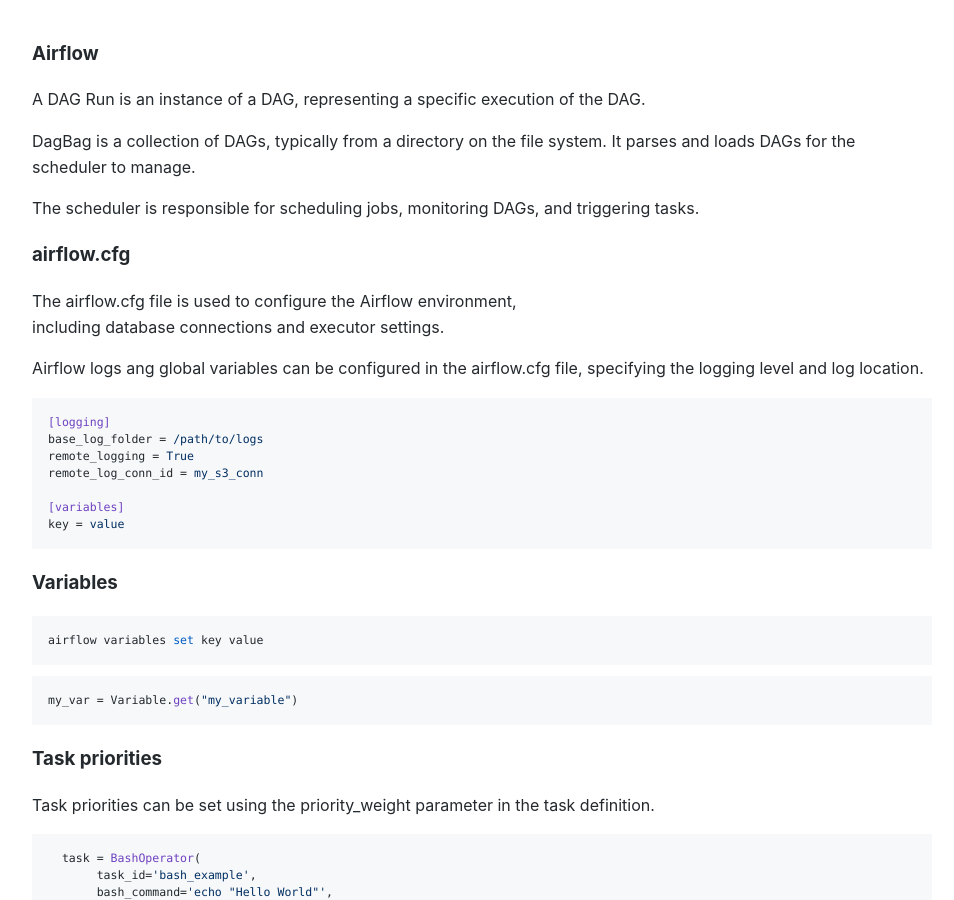
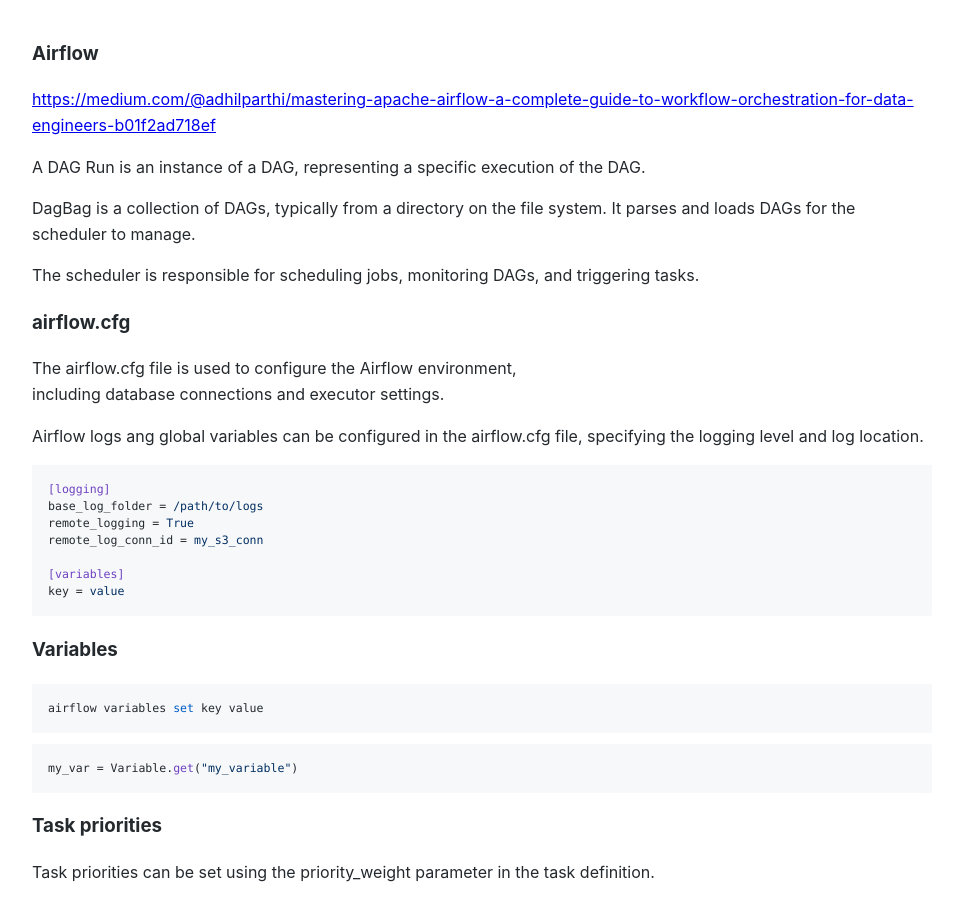
Before and after one commit to Michael-Lubinsky/michael-lubinsky.github.com, a Jekyll site: the page built from airflow/airflow.md, in a window 1280 px wide and 900 px high. Shown: the whole window, without its empty margins (158-1112 px from the left). Built offline with Jekyll 4.4.1, drawn with Linux system fonts in a browser that asks for light colours; our own code applies the rules of GitHub Pages for plain Markdown files.

Commit message:
Update airflow.md

```diff
--- a/airflow/airflow.md
+++ b/airflow/airflow.md
@@ -15,6 +15,8 @@
 https://medium.com/apache-airflow/how-to-install-apache-airflow-3-0-using-docker-a-complete-guide-febf1bb3204d
 -->
 ### Airflow
+
+<https://medium.com/@adhilparthi/mastering-apache-airflow-a-complete-guide-to-workflow-orchestration-for-data-engineers-b01f2ad718ef>
 
 A DAG Run is an instance of a DAG, representing a specific execution of the DAG.
 
```
